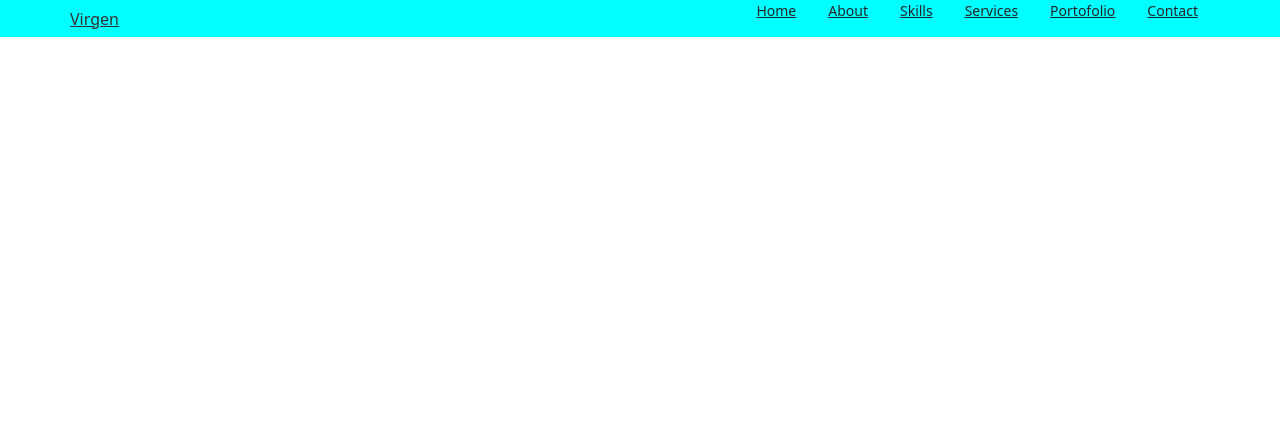
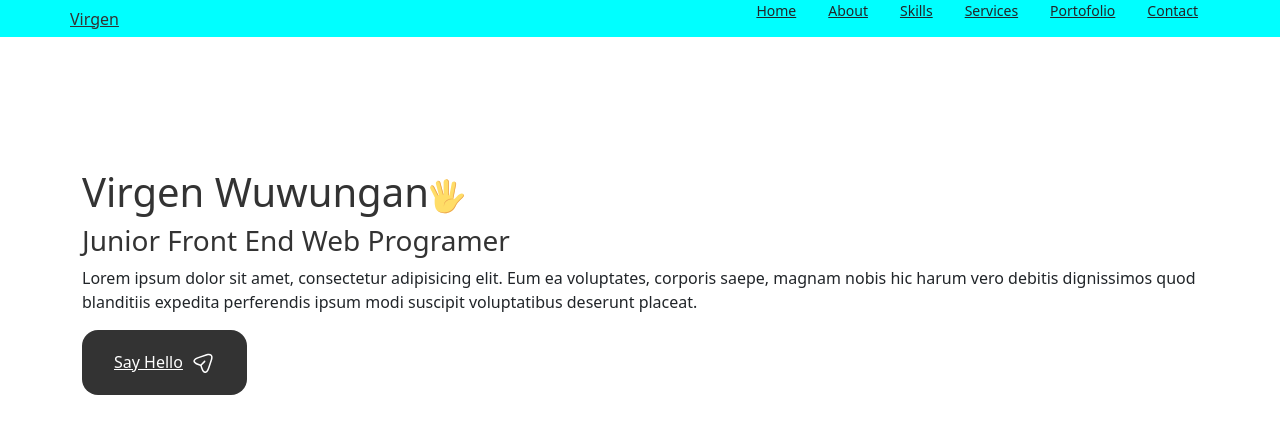
Before and after one commit to Na-Ku/Virgen_Portfolio, a React (Create React App) app: page / in a window 1280 px wide. Shown: the top 434 px of the page. Built offline with nearby package versions, Linux system fonts and the light colour scheme.

Commit message:
progres pengerjaan 'home' 25%, selanjutnya masuk ke bagian css-nya

```diff
--- a/src/App.js
+++ b/src/App.js
@@ -1,11 +1,15 @@
 // import "bootstrap/dist/css/bootstrap.min.css";
 import "./index.css";
 import Header from "./components/header/Header";
+import Home from "./components/home/Home";
 
 function App() {
   return (
     <>
       <Header />
+      <main className="main">
+        <Home />
+      </main>
     </>
   );
 }
--- /dev/null
+++ b/src/components/home/Data.jsx
@@ -0,0 +1,54 @@
+import React from "react";
+
+const Data = () => {
+  return (
+    <div className="home__data">
+      <h1 className="home__title">
+        Virgen Wuwungan
+        <svg width="36" height="36" viewBox="0 0 48 48" fill="none" xmlns="http://www.w3.org/2000/svg" class="home__hand">
+          <path d="M25.4995 32.0305L31.3495 33.1555L36.1495 8.48051C36.4495 6.83051 35.3995 5.18051 33.8245 4.88051C32.1745 4.58051 30.5995 5.70551 30.2995 7.35551L25.4995 32.0305Z" fill="#FFDD67"></path>
+          <path
+            d="M33.8996 4.88018C33.6746 4.80518 33.5246 4.80518 33.2996 4.80518C34.6496 5.33018 35.3996 6.75518 35.0996 8.25518L30.2996 32.9302L31.3496 33.1552L36.1496 8.48018C36.5246 6.75518 35.4746 5.18018 33.8996 4.88018Z"
+            fill="#EBA352"
+          ></path>
+          <path d="M19.4995 32.7802H26.5495V5.55518C26.5495 3.53018 24.9745 1.80518 23.0245 1.80518C21.1495 1.80518 19.4995 3.45518 19.4995 5.55518V32.7802Z" fill="#FFDD67"></path>
+          <path d="M23.0995 1.80518C22.9495 1.80518 22.7245 1.80518 22.5745 1.88018C24.2995 2.18018 25.5745 3.68018 25.5745 5.55518V32.8552H26.6245V5.55518C26.6245 3.45518 25.0495 1.80518 23.0995 1.80518Z" fill="#EBA352"></path>
+          <path d="M15.7495 32.7054L21.7495 31.1304L15.2245 6.30541C14.7745 4.58041 13.0495 3.53041 11.3995 3.90541C9.74948 4.35541 8.77448 6.08041 9.22448 7.80541L15.7495 32.7054Z" fill="#FFDD67"></path>
+          <path d="M11.3995 3.90541L10.9495 4.13041C12.4495 4.05541 13.7995 5.03041 14.2495 6.60541L20.7745 31.4304L21.8245 31.1304L15.2245 6.30541C14.7745 4.58041 13.0495 3.53041 11.3995 3.90541Z" fill="#EBA352"></path>
+          <path d="M2.99937 10.355C1.57437 11.03 1.12437 12.83 1.87437 14.33L11.7744 34.055L16.7994 31.505L6.89937 11.78C6.14937 10.28 4.42437 9.68 2.99937 10.355Z" fill="#FFDD67"></path>
+          <path d="M2.99956 10.355C2.84956 10.43 2.69956 10.505 2.54956 10.655C3.82456 10.28 5.24956 10.955 5.92456 12.305L15.8246 32.03L16.7996 31.58L6.89956 11.78C6.14956 10.28 4.42456 9.68 2.99956 10.355Z" fill="#EBA352"></path>
+          <path
+            d="M46.2744 22.2801C45.0744 19.9551 41.3244 20.1051 37.4994 24.3051C34.7994 27.2301 34.2744 28.2051 31.5744 28.1301V25.0551C31.5744 25.0551 25.7994 20.7801 14.3244 22.7301C14.3244 22.7301 7.79945 23.6301 7.79945 27.0801C7.79945 27.0801 6.67445 35.4051 8.99945 40.6551C12.4494 48.4551 30.1494 50.4801 35.6994 37.2051C36.8244 34.5801 39.0744 32.6301 41.0994 30.1551C43.4244 27.1551 47.5494 24.7551 46.2744 22.2801Z"
+            fill="#FFDD67"
+          ></path>
+          <path
+            d="M46.2745 22.28C46.0495 21.83 45.7495 21.53 45.3745 21.23C45.4495 21.305 45.5245 21.38 45.5245 21.53C46.7995 24.08 42.6745 26.405 40.1995 29.405C38.1745 31.88 35.9245 33.83 34.7995 36.455C29.9995 47.93 16.0495 47.93 10.1995 42.68C15.5245 48.68 30.5245 49.28 35.5495 37.205C36.6745 34.58 38.9245 32.63 40.9495 30.155C43.4245 27.155 47.5495 24.755 46.2745 22.28ZM32.3245 28.13C27.4495 26.33 18.7495 29.63 19.9495 38.405C19.9495 30.23 27.3745 28.205 31.4245 28.205C32.0245 28.13 32.3245 28.13 32.3245 28.13Z"
+            fill="#EBA352"
+          ></path>
+        </svg>
+      </h1>
+
+      <h3 className="home__subtitle">Junior Front End Web Programer</h3>
+
+      <p className="home__description">
+        Lorem ipsum dolor sit amet, consectetur adipisicing elit. Eum ea voluptates, corporis saepe, magnam nobis hic harum vero debitis dignissimos quod blanditiis expedita perferendis ipsum modi suscipit voluptatibus deserunt placeat.
+      </p>
+
+      <a href="#contact" className="button button-flex">
+        Say Hello
+        <svg class="button__icon" xmlns="http://www.w3.org/2000/svg" width="24" height="24" viewBox="0 0 24 24" fill="none">
+          <path
+            d="M14.2199 21.9352C13.0399 21.9352 11.3699 21.1052 10.0499 17.1352L9.32988 14.9752L7.16988 14.2552C3.20988 12.9352 2.37988 11.2652 2.37988 10.0852C2.37988 8.91525 3.20988 7.23525 7.16988 5.90525L15.6599 3.07525C17.7799 2.36525 19.5499 2.57525 20.6399 3.65525C21.7299 4.73525 21.9399 6.51525 21.2299 8.63525L18.3999 17.1252C17.0699 21.1052 15.3999 21.9352 14.2199 21.9352ZM7.63988 7.33525C4.85988 8.26525 3.86988 9.36525 3.86988 10.0852C3.86988 10.8052 4.85988 11.9052 7.63988 12.8252L10.1599 13.6652C10.3799 13.7352 10.5599 13.9152 10.6299 14.1352L11.4699 16.6552C12.3899 19.4352 13.4999 20.4252 14.2199 20.4252C14.9399 20.4252 16.0399 19.4352 16.9699 16.6552L19.7999 8.16525C20.3099 6.62525 20.2199 5.36525 19.5699 4.71525C18.9199 4.06525 17.6599 3.98525 16.1299 4.49525L7.63988 7.33525Z"
+            fill="var(--container-color)"
+          ></path>
+          <path
+            d="M10.11 14.7052C9.92005 14.7052 9.73005 14.6352 9.58005 14.4852C9.29005 14.1952 9.29005 13.7152 9.58005 13.4252L13.16 9.83518C13.45 9.54518 13.93 9.54518 14.22 9.83518C14.51 10.1252 14.51 10.6052 14.22 10.8952L10.64 14.4852C10.5 14.6352 10.3 14.7052 10.11 14.7052Z"
+            fill="var(--container-color)"
+          ></path>
+        </svg>
+      </a>
+    </div>
+  );
+};
+
+export default Data;
--- a/src/components/home/Home.jsx
+++ b/src/components/home/Home.jsx
@@ -1,10 +1,18 @@
 import React from "react";
+import Social from "./Social";
+import Data from "./Data";
 
 const Home = () => {
   return (
-    <div>
-      <p>Mari Mulai</p>
-    </div>
+    <section className="home section" id="home">
+      <div className="home__container container grid">
+        <div className="home__content grid">
+          <Social />
+          <div className="home__img"></div>
+          <Data />
+        </div>
+      </div>
+    </section>
   );
 };
 
--- /dev/null
+++ b/src/components/home/Social.jsx
@@ -0,0 +1,19 @@
+import React from "react";
+
+const Social = () => {
+  return (
+    <div className="home__social">
+      <a href="https://instagram.com/" className="home__social-icon">
+        <i class="uil uil-instagram-alt"></i>
+      </a>
+      <a href="https://dribble.com/" className="home__social-icon">
+        <i class="uil uil-dribbble"></i>
+      </a>
+      <a href="https://github.com/" className="home__social-icon">
+        <i class="uil uil-github"></i>
+      </a>
+    </div>
+  );
+};
+
+export default Social;
```
